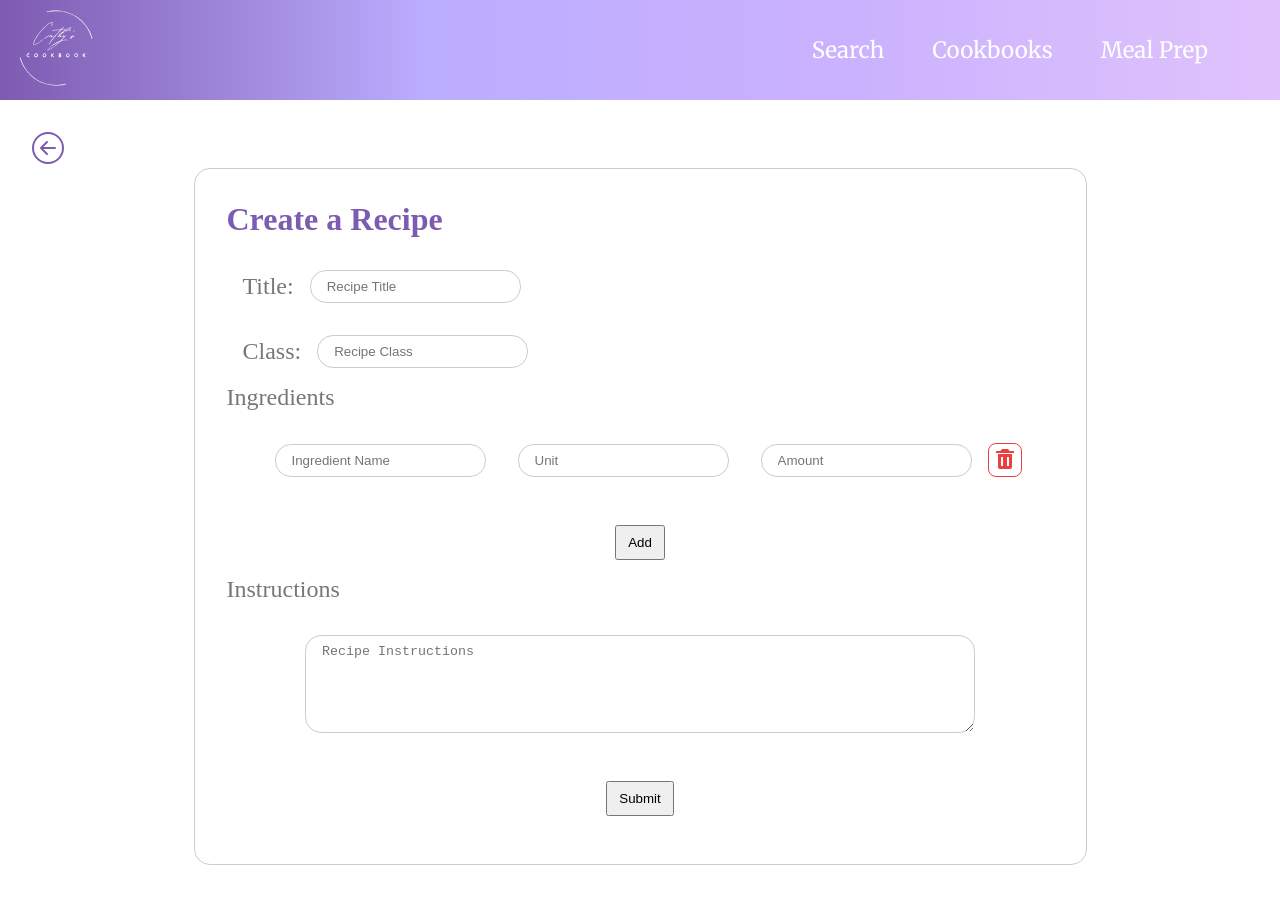
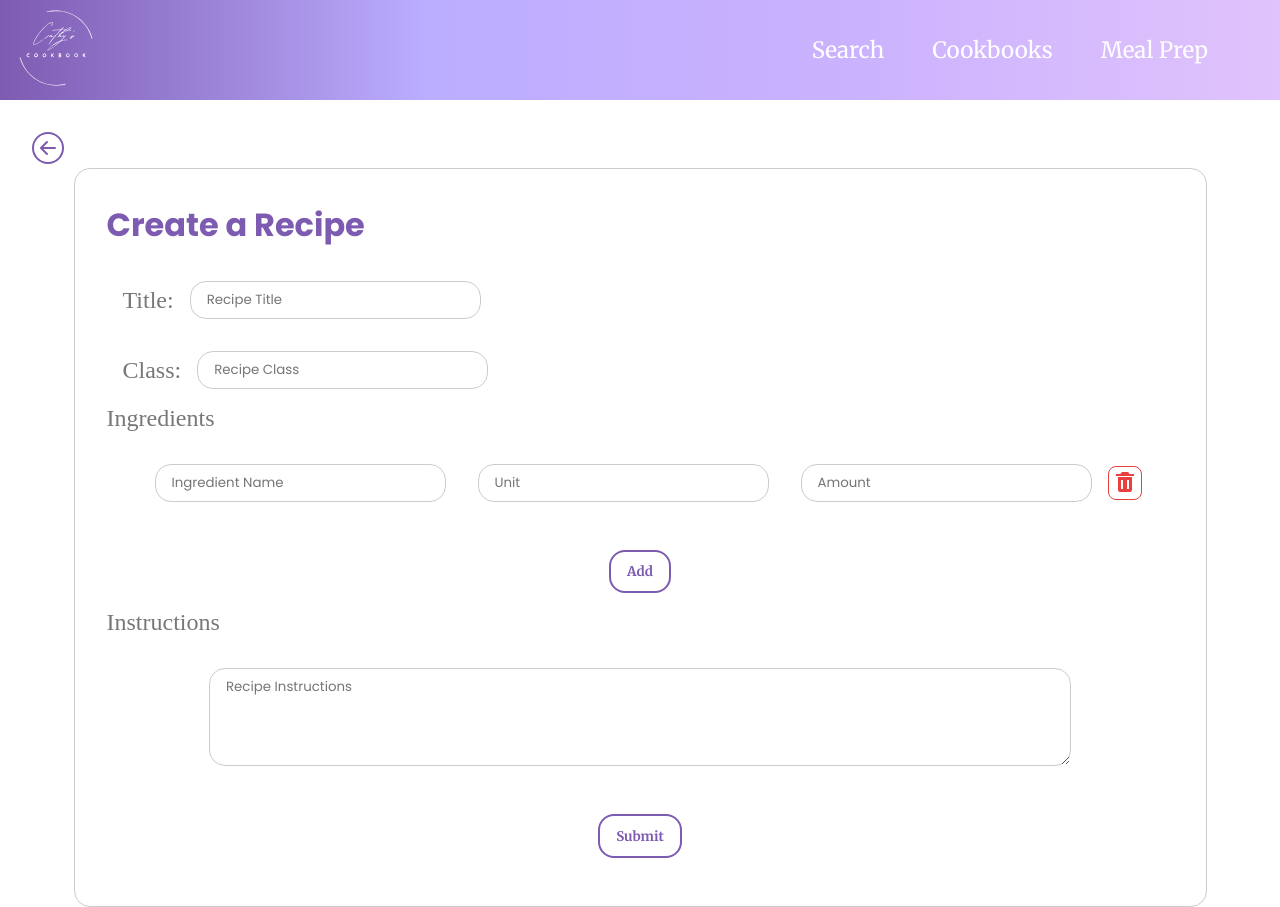
Before and after one commit to Adammross1/CathysCookbookNg, an Angular app in the folder frontend/: page /cookbooks in a window 1280 px wide. Before the commit the page ends 865 px from the top, so only its background shows below. Built offline with nearby package versions, Linux system fonts and the light colour scheme.

Commit message:
finish styling form

```diff
--- a/frontend/src/app/core/scss/_variables.scss
+++ b/frontend/src/app/core/scss/_variables.scss
@@ -4,7 +4,7 @@ $light-purple: #bbadff;
 $background-purple: #eeecff;
 $yellow: #fbfca4;
 $green: #006400;
-$light-green: #d5d5be;
+$light-green: #e4fca4;
 
 // Fonts
 $serif-font: "Merriweather", serif;
--- a/frontend/src/app/create-recipe/create-recipe.component.scss
+++ b/frontend/src/app/create-recipe/create-recipe.component.scss
@@ -9,6 +9,8 @@
   h1 {
     color: $dark-purple;
     padding-bottom: 1rem;
+    font-family: $sans-serif-font;
+
   }
   form {
     display: flex;
@@ -31,6 +33,7 @@
       padding: 0.5rem 1rem;
       border: 1px solid $border-color;
       border-radius: 1rem;
+      font-family: $sans-serif-font;
     }
     textarea {
       margin: 1rem;
@@ -39,6 +42,7 @@
       border-radius: 1rem;
       width: 80%;
       height: 5rem;
+      font-family: $sans-serif-font;
     }
     .remove {
       border: 1px solid #e8403e;
@@ -56,9 +60,9 @@
     }
   }
   .recipe-section {
-      padding: 1rem;
-      display: flex;
-      flex-direction: column;
+    padding: 1rem;
+    display: flex;
+    flex-direction: column;
   }
 
   .center-content {
@@ -66,7 +70,30 @@
     justify-content: center;
     button {
       width: fit-content;
-      padding: 0.5rem 0.7rem;
+      padding: 0.7rem 1rem;
+      border: 2px solid $dark-purple;
+      color: $dark-purple;
+      border-radius: 1rem;
+      background-color: #fff;
+      font-family: $serif-font;
+      font-weight: bold;
+      &:hover {
+        background: linear-gradient(to right, #bbadff, #cbb2fe, #e0c3fc);
+        background-size: 300% 300%;
+        animation: gradientAnimation 6s ease infinite;
+      }
     }
   }
 }
+
+@keyframes gradientAnimation {
+  0% {
+    background-position: 0% 50%;
+  }
+  50% {
+    background-position: 100% 50%;
+  }
+  100% {
+    background-position: 0% 50%;
+  }
+}
```
Also changed, not shown: frontend/src/app/navbar/navbar.component.scss (line endings or trailing spaces).
